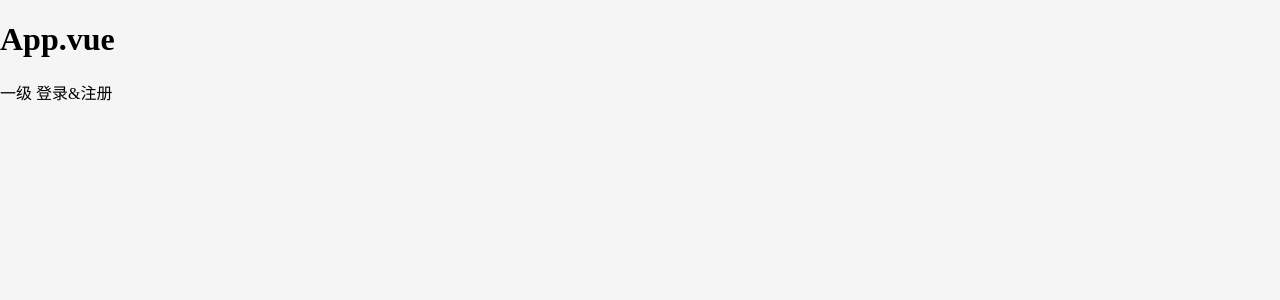
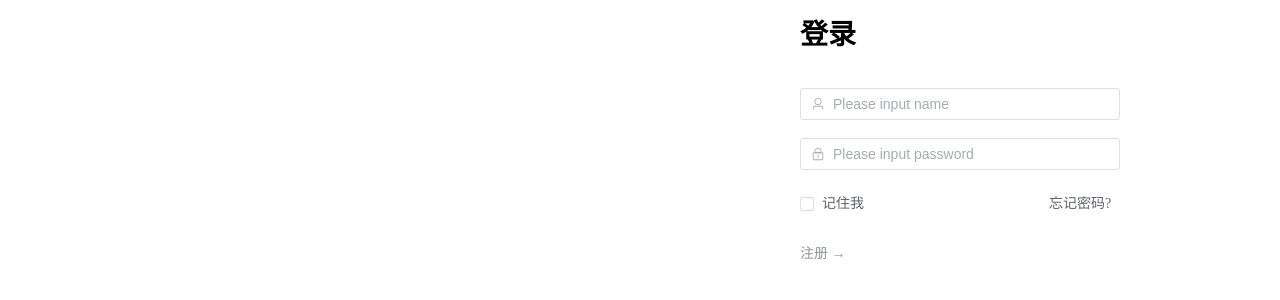
Before and after one commit to HarrietFan/vue3-big-event-admin, a Vue app: page /login in a window 1280 px wide. Shown: the top 300 px of the page. Built offline with nearby package versions, Linux system fonts and the light colour scheme.

Commit message:
initial commit

```diff
--- a/package.json
+++ b/package.json
@@ -12,6 +12,7 @@
     "prepare": "husky install"
   },
   "dependencies": {
+    "@element-plus/icons-vue": "^2.3.1",
     "axios": "^1.7.0",
     "element-plus": "^2.7.3",
     "pinia": "^2.1.7",
--- a/src/App.vue
+++ b/src/App.vue
@@ -3,11 +3,7 @@
 </script>
 
 <template>
-  <div>
-    <h1>App.vue</h1>
-    <div> </div>
-    <router-view></router-view>
-  </div>
+  <router-view></router-view>
 </template>
 
 <style scoped></style>
--- a/src/views/login/LoginPage.vue
+++ b/src/views/login/LoginPage.vue
@@ -1,16 +1,120 @@
 <script setup>
+  import { ref } from 'vue'
 
+  import { Lock, User } from '@element-plus/icons-vue'
+  const isRegiste = ref(true)
+  const goLogin = ()=>{
+    isRegiste.value = ref(false)
+  }
 </script>
 
-
 <template>
-  <div class="">
-    一级
-    登录&注册
-  </div>
+<el-row class="login-page">
+  <el-col :span="12" class="big-event-left">
+  </el-col>
+  <el-col :span="6" :offset="3" v-if="isRegiste" >
+    <el-form class="form">
+      <el-form-item>
+        <h1>登录</h1>
+      </el-form-item>
+      <el-form-item style="width: 100%">
+        <el-input
+          :prefix-icon=User
+          placeholder="Please input name"
+        />
+      </el-form-item>
+      <el-form-item style="width: 100%">
+        <el-input
+          type="password"
+          name="password"
+          :prefix-icon=Lock
+          placeholder="Please input password"
+          show-password
+        />
+      </el-form-item>
+      <el-form-item class="flex">
+        <div class="flex">
+          <el-checkbox label="记住我"/>
+          <el-link :underline="false" style="width: 80px">忘记密码?</el-link>
+        </div>
+      </el-form-item>
+      <el-form-item>
+        <el-link type="info" :underline="false" @click="goLogin">注册 → </el-link>
+      </el-form-item>
+    </el-form>
+    </el-col>
+    <el-col :span="6" :offset="3" v-else>
+      <el-form>
+        <el-form-item>
+          <h1>注册</h1>
+        </el-form-item>
+        <el-form-item style="width: 280px">
+          <el-input
+          type="text"
+          :prefix-icon=User
+          placeholder="Please input name"
+          />
+        </el-form-item>
+        <el-form-item style="width: 280px">
+          <el-input
+            type="password"
+            :prefix-icon=Lock
+            placeholder="Please input password"
+            show-password
+          />
+        </el-form-item>
+        <el-form-item style="width: 280px">
+          <el-input
+            type="password"
+            :prefix-icon=Lock
+            placeholder="Please input password again"
+            show-password
+          />
+        </el-form-item>
+        <el-form-item style="width: 280px">
+          <el-button type="primary" style="width: 100%">注册</el-button>
+        </el-form-item>
+        <el-form-item>
+          <el-link type="info" :underline="false" @click="goLogin"> ← 返回</el-link>
+        </el-form-item>
+      </el-form>
+    </el-col>
+</el-row>
 </template>
 
 
-<style scoped>
+<style scoped lang="scss">
 
+.login-page {
+    height: 100vh;
+    background-color: #fff;
+}
+
+.login-page .big-event-left[data-v-8cadd2ac] {
+  background: url('@/assets/logo2.png') no-repeat 60% center / 240px auto, url('@/assets/login_bg.jpg') no-repeat center / cover;
+  border-radius: 0 20px 20px 0;
+}
+
+.login-page .form[data-v-8cadd2ac] {
+  height: 100%;
+  display: flex;
+  flex-direction: column;
+  justify-content: center;
+  user-select: none;
+}
+
+.el-col {
+  border-radius: 4px;
+}
+
+.grid-content {
+  border-radius: 4px;
+  min-height: 36px;
+}
+
+.login-page .el-form-item .flex{
+  width: 100%;
+  display: flex;
+  justify-content: space-between;
+}
 </style>
```
Also changed, not shown: 2 other files (tests, documents, lock files or other folders).
